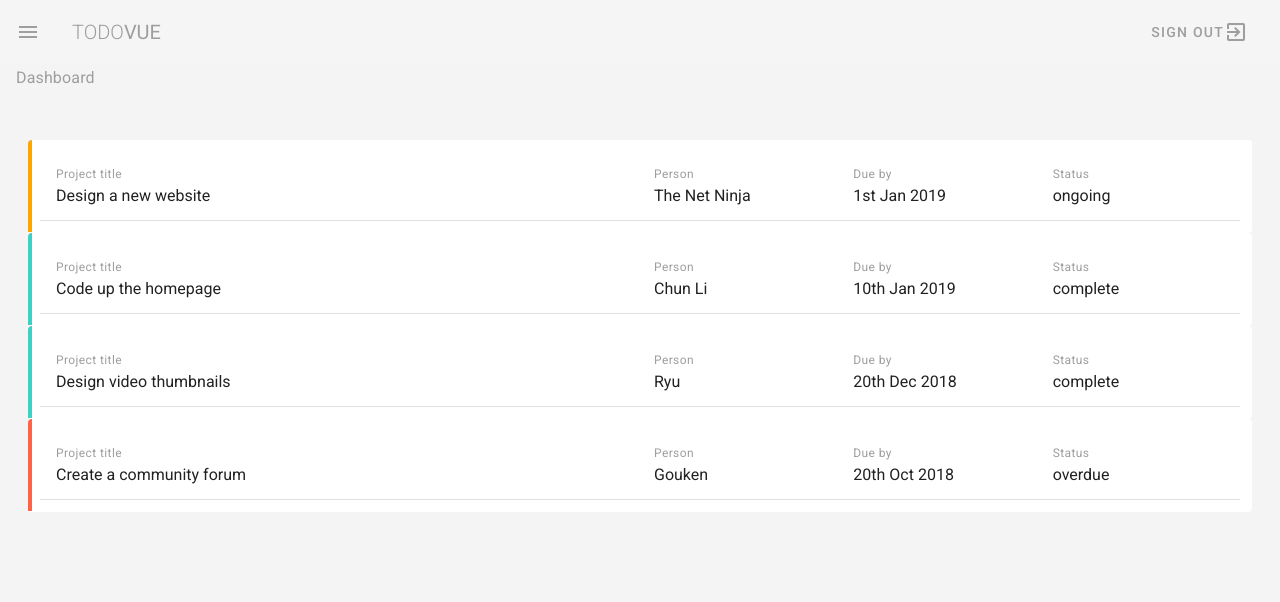
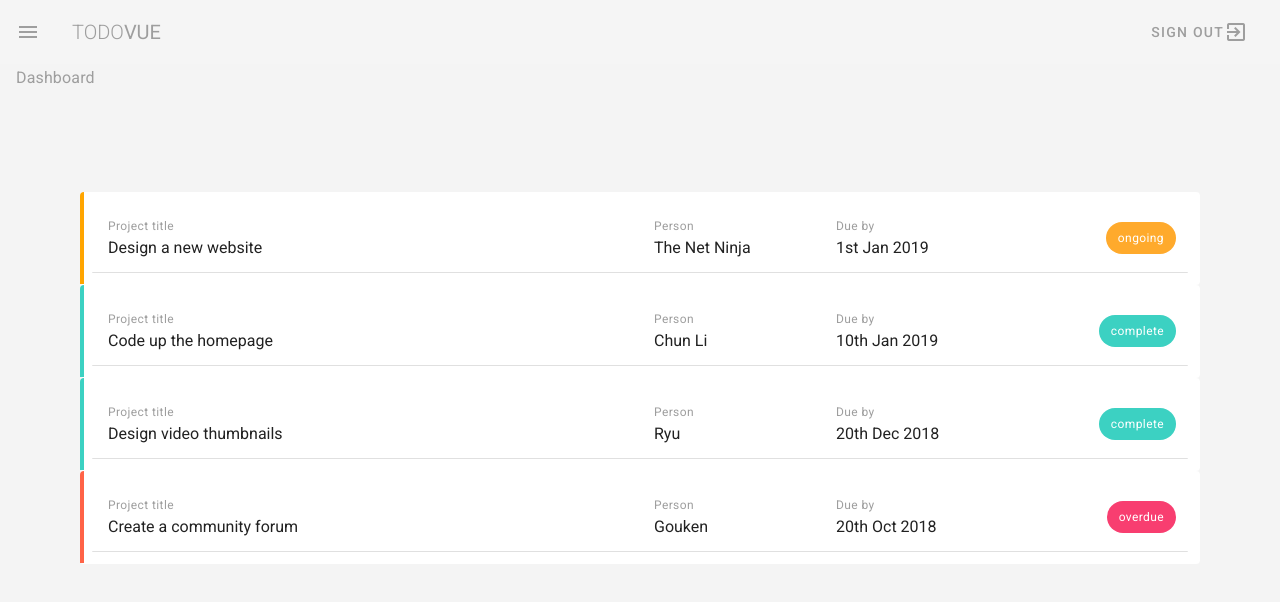
Before and after one commit to HenriqueAkira/Vue-to-do, a Vue app: page / in a window 1280 px wide. Shown: the top 602 px of the page. Built offline with nearby package versions, Linux system fonts and the light colour scheme.

Commit message:
status chips added

```diff
--- a/src/views/DashboardView.vue
+++ b/src/views/DashboardView.vue
@@ -4,9 +4,9 @@
 
     <h1 class="subtitle-1 grey--text" >Dashboard</h1>
 
-    <v-container fluid class="my-9">
+    <v-container fluid class="my-9 pa-16">
       <v-card flat class="pa-3" v-for="project in projects" :key="project.title">
-        <v-row :class="`pa-3 project ${project.status}`">
+        <v-row :class="`pa-3 project ${project.status}`" align="center">
           <v-col cols="12" md="6">
               <div class="caption grey--text">Project title</div>
               <div>{{project.title}}</div>
@@ -19,9 +19,10 @@
               <div class="caption grey--text">Due by</div>
               <div>{{project.due}}</div>
           </v-col>
-          <v-col cols="2" sm="4" md="2">
-              <div class="caption grey--text">Status</div>
-              <div>{{project.status}}</div>
+          <v-col cols="12" sm="4" md="2">
+            <div id="chip" class="text-right">
+              <v-chip :class="`white--text caption ${project.status}`" >{{project.status}}</v-chip>
+            </div>
           </v-col>
         </v-row>
         <v-divider></v-divider>
@@ -88,4 +89,14 @@
   .project.overdue{
     border-left: 4px solid tomato;
   }
+
+  #chip .v-chip.complete{
+    background: #3cd1c2;
+  }
+  #chip .v-chip.ongoing{
+    background: #ffaa2c;
+  }
+  #chip .v-chip.overdue{
+    background: #f83e70;
+  }
 </style>
```
